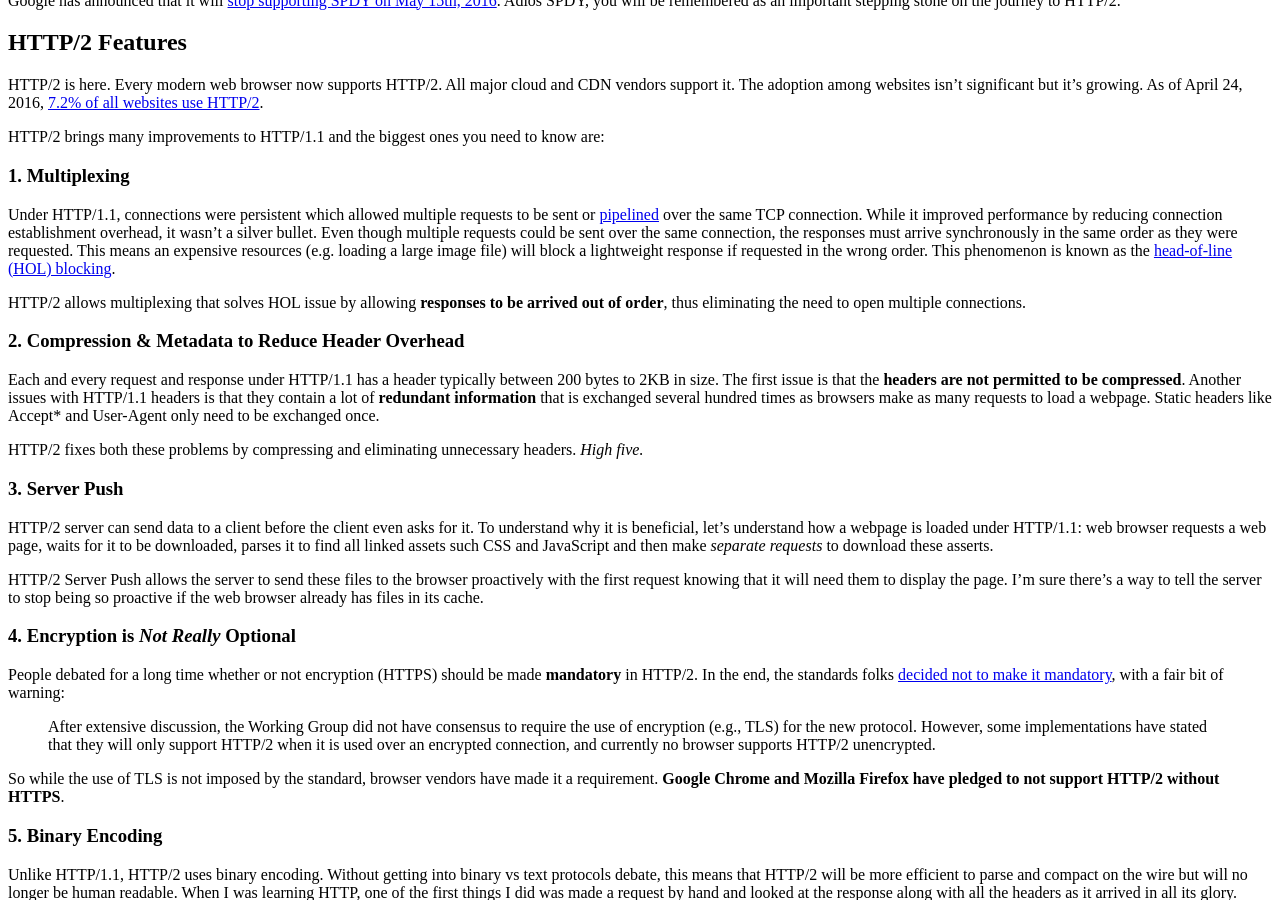
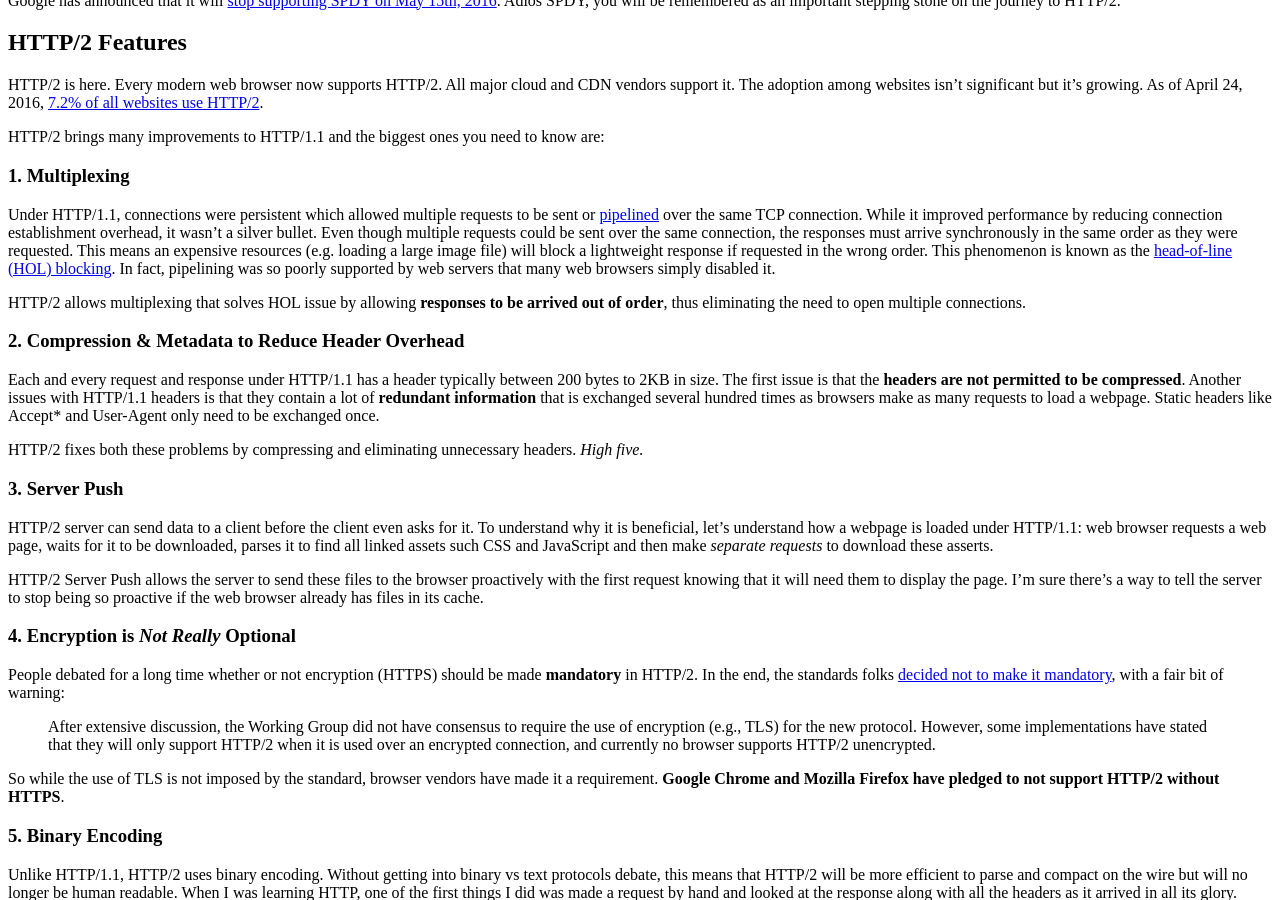
Before and after one commit to talk2viren/umermansoor.github.io, a Jekyll site: the page built from _posts/2016-04-23-what-is-http2.md, in a window 1280 px wide and 900 px high, scrolled down 980 px. Built offline with Jekyll 4.4.1, drawn with Linux system fonts in a browser that asks for light colours; nearby versions of some CDN libraries; a script that is not in the unit is left out; comment, search, counter and statistics services are not loaded.

Commit message:
improvement

```diff
--- a/_posts/2016-04-23-what-is-http2.md
+++ b/_posts/2016-04-23-what-is-http2.md
@@ -38,7 +38,7 @@ HTTP/2 is here. Every modern web browser now supports HTTP/2. All major cloud an
 HTTP/2 brings many improvements to HTTP/1.1 and the biggest ones you need to know are:
 
 ### 1. Multiplexing
-Under HTTP/1.1, connections were persistent which allowed multiple requests to be sent or [pipelined](https://en.wikipedia.org/wiki/HTTP_pipelining) over the same TCP connection. While it improved performance by reducing connection establishment overhead, it wasn't a silver bullet. Even though multiple requests could be sent over the same connection, the responses must arrive synchronously in the same order as they were requested. This means an expensive resources (e.g. loading a large image file) will block a lightweight response if requested in the wrong order. This phenomenon is known as the [head-of-line (HOL) blocking](https://en.wikipedia.org/wiki/Head-of-line_blocking).
+Under HTTP/1.1, connections were persistent which allowed multiple requests to be sent or [pipelined](https://en.wikipedia.org/wiki/HTTP_pipelining) over the same TCP connection. While it improved performance by reducing connection establishment overhead, it wasn't a silver bullet. Even though multiple requests could be sent over the same connection, the responses must arrive synchronously in the same order as they were requested. This means an expensive resources (e.g. loading a large image file) will block a lightweight response if requested in the wrong order. This phenomenon is known as the [head-of-line (HOL) blocking](https://en.wikipedia.org/wiki/Head-of-line_blocking). In fact, pipelining was so poorly supported by web servers that many web browsers simply disabled it.
 
 HTTP/2 allows multiplexing that solves HOL issue by allowing **responses to be arrived out of order**, thus eliminating the need to open multiple connections.
 
```
